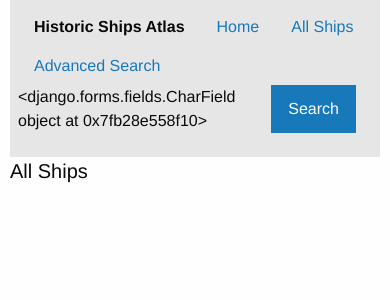
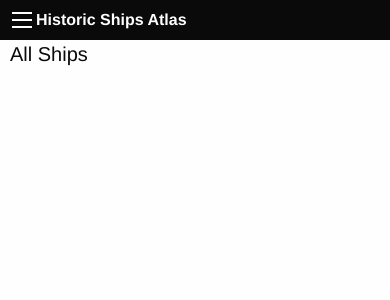
Before and after one commit to donewman/historicshipsatlas, a Django app: page /atlas/ships/ in a window 390 px wide. Shown: the top 300 px of the page. Run offline with Django 3.2, Linux system fonts and the light colour scheme; data that the repository does not hold is empty; some libraries are stand-ins or nearby versions.

Commit message:
Responsive navbar

```diff
--- a/atlas/forms.py
+++ b/atlas/forms.py
@@ -4,7 +4,7 @@ from atlas.models import Ship, Type, City, Country, Builder, Register, Status, U
 
 # Basic search form--appears on all pages
 class BasicSearchForm(SearchForm):
-    q = forms.CharField(max_length=200, widget=forms.TextInput(attrs={'class': 'input-group-field'}), required=False)
+    q = forms.CharField(max_length=200, required=False)
 
 # Advanced search form--appears on search page only
 class AdvancedSearchForm(SearchForm):
--- a/atlas/templates/base_generic.html
+++ b/atlas/templates/base_generic.html
@@ -10,30 +10,32 @@
   {% block head %}<!-- template-specific static files -->{% endblock %}
 </head>
 <body>
+  <div class="title-bar" data-responsive-toggle="nav-menu" data-hide-for="large">
+    <button class="menu-icon" type="button" data-toggle="nav-menu"></button>
+    <div class="title-bar-title">Historic Ships Atlas</div>
+  </div>
   <div class="grid-container">
-    <nav class="top-bar">
+    <div class="top-bar" id="nav-menu">
       <div class="top-bar-left">
         <ul class="menu">
-          <li class="menu-text">Historic Ships Atlas</li>
+          <li class="menu-text show-for-large">Historic Ships Atlas</li>
           <li><a href="{% url 'index' %}">Home</a></li>
           <li><a href="{% url 'ships' %}">All Ships</a></li>
           <li><a href="{% url 'haystack_search' %}">Advanced Search</a></li>
         </ul>
       </div>
-      <div class="top-bar-right">
-          <form class="input-group" action="/search/" method="get">
-            {{ basic_search_form.q }}
-            <div class="input-group-button">
-              <input type="submit" class="button" value="Search">
-            </div>
-          </form>
-      </div>
-    </nav>
+      <form class="top-bar-right" action="/search/" method="get">
+        <ul class="menu">
+          <li>{{ basic_search_form.q }}</li>
+          <li><input type="submit" class="button" value="Search"></li>
+        </ul>
+      </form>
+    </div>
     {% block content %}<!-- page content -->{% endblock %}
   </div>
   <script src="{% static 'atlas/js/vendor/jquery.js' %}"></script>
   <script src="{% static 'atlas/js/vendor/what-input.js' %}"></script>
-  <script src="{% static 'js/vendor/foundation.min.js' %}"></script>
+  <script src="{% static 'atlas/js/vendor/foundation.min.js' %}"></script>
   <script>
     $(document).foundation();
   </script>
```
